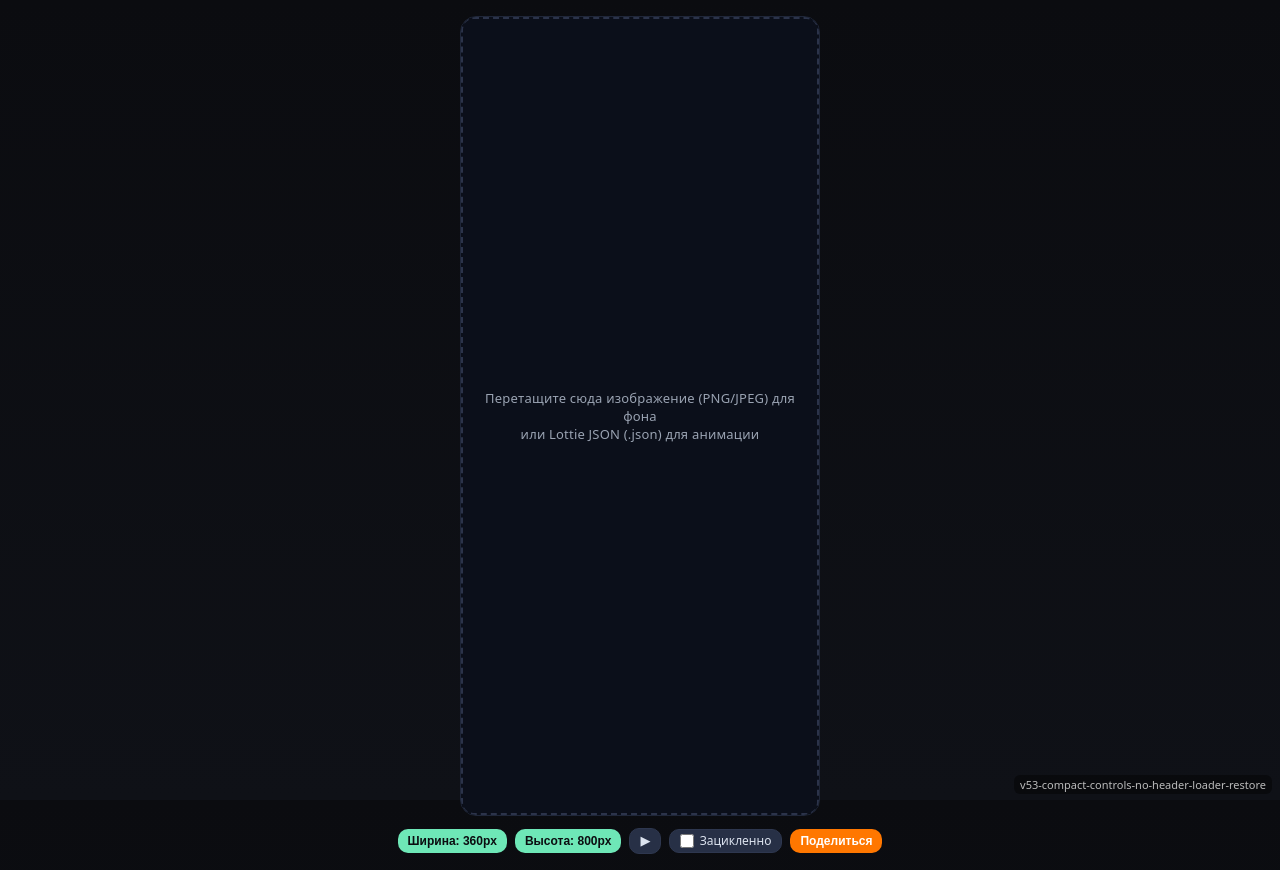
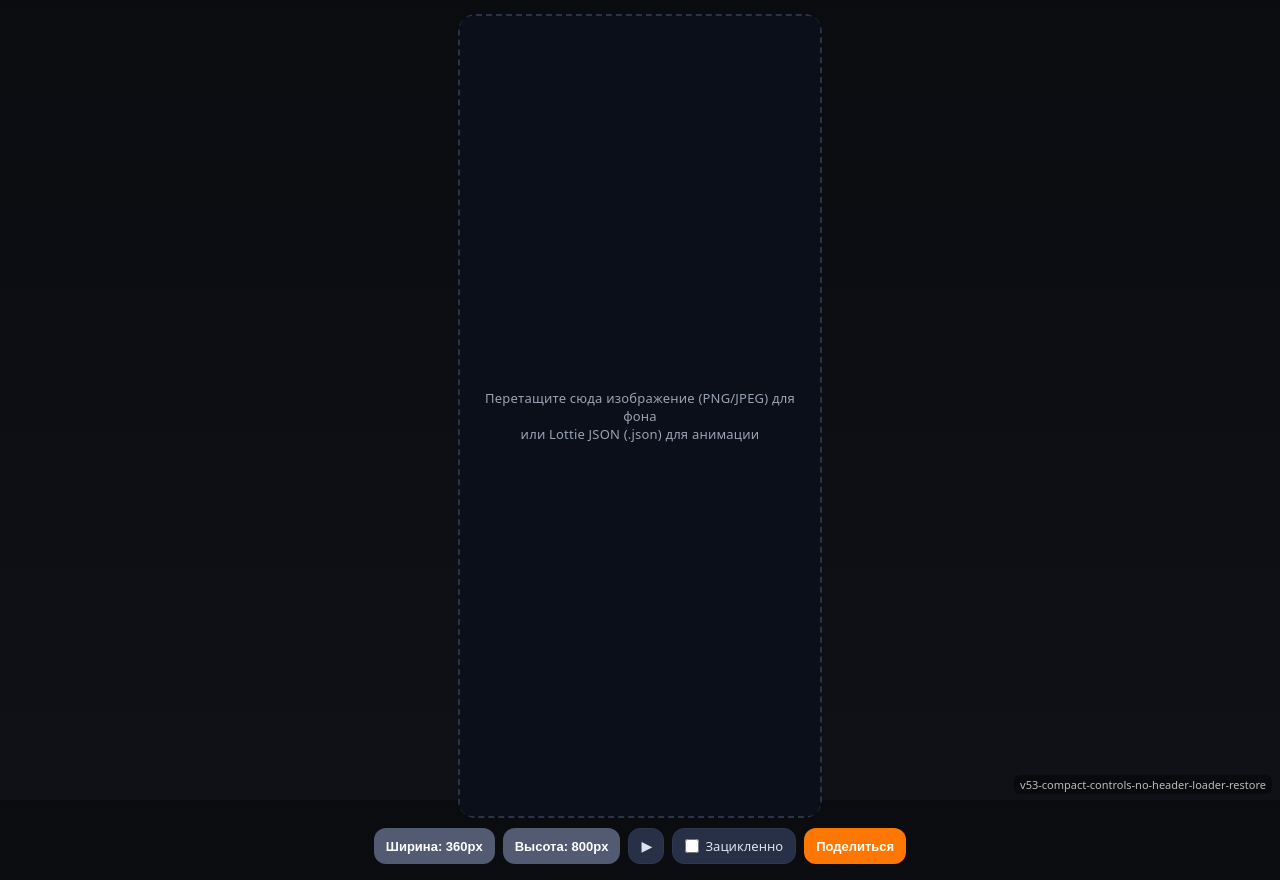
Before and after one commit to Yanflint/wip_lottie_preview, a website: page index.html in a window 1280 px wide. Drawn offline with nearby package versions, Linux system fonts and the light colour scheme.

Commit message:
Update style.css

```diff
--- a/style.css
+++ b/style.css
@@ -1,15 +1,15 @@
 /* ===================== Т О К Е Н Ы  И  Б А З А ===================== */
 :root{
-  --bg:#0b0c10; --panel:#12141b; --muted:#9aa3b2;
-  --accent:#6ee7b7; --accent-2:#8ab4f8; --accent-orange:#FF7700;
+  --bg:#0b0c10; --muted:#9aa3b2;
+  --accent:#6ee7b7; --accent-orange:#FF7700;
   --preview-bg:#0b0f1a;
 
-  /* компактные контролы — ~вдвое меньше прежних */
-  --ctl-h: 24px;
-  --btn-font: 12px;
-  --btn-pad-y: 6px;
-  --btn-pad-x: 10px;
-  --btn-radius: 10px;
+  /* компактные контролы — заданные параметры */
+  --ctl-h: 36px;           /* высота кнопки */
+  --btn-font: 13px;        /* размер шрифта в кнопке */
+  --btn-pad-y: 8px;        /* вертикальный паддинг (страховочный, min-height фиксирует 36px) */
+  --btn-pad-x: 12px;       /* горизонтальный паддинг */
+  --btn-radius: 12px;      /* скругление кнопок */
 }
 
 *{box-sizing:border-box}
@@ -32,11 +32,18 @@ body{
 /* ===================== П Р Е В Ь Ю  L O T T I E ===================== */
 .app{ width:100%; max-width:1000px; display:flex; flex-direction:column; align-items:center; gap:12px; }
 
+/* Только пунктирная обводка вокруг превью.
+   — убираем внутренние бордеры, используем outline (не клипается overflow и повторяет радиус) */
 .wrapper{
   position:relative; width:360px; height:800px;
-  overflow:hidden; background:#000; border:1px solid #1f2638; border-radius:16px;
+  /* было: border:1px solid #1f2638; */
+  border:none;
+  outline:2px dashed #2b334a;         /* ← единственная рамка */
+  outline-offset:0;
+  border-radius:16px;
+  overflow:visible;                    /* чтобы рамку точно не клипало */
 }
-.preview{ position:absolute; inset:0; overflow:hidden; }
+.preview{ position:absolute; inset:0; overflow:hidden; } /* клипим только содержимое, не рамку */
 
 .bg, .lottie-layer{ position:absolute; inset:0; }
 .bg{ overflow:hidden; display:flex; align-items:center; justify-content:center; }
@@ -50,11 +57,12 @@ body{
 }
 .lottie-mount{ width:100%; height:100%; }
 
-/* Плейсхолдер — пунктир */
+/* Плейсхолдер — без обводки, чтобы не было «рамки под рамкой» */
 .placeholder{
   position:absolute; inset:0; display:flex; align-items:center; justify-content:center;
   color:var(--muted); font-size:13px; letter-spacing:.2px; background:var(--preview-bg);
-  border:2px dashed #2b334a; border-radius:12px; text-align:center; padding:12px;
+  /* было: border:2px dashed #2b334a; — убрали */
+  border:none; border-radius:12px; text-align:center; padding:12px;
 }
 .placeholder.hidden{ display:none; }
 
@@ -66,7 +74,7 @@ body{
   background:transparent; padding:0; border:none;
 }
 
-/* Унифицированные кнопки — компактные */
+/* Унифицированные кнопки — параметры из задачи */
 .btn{
   cursor:pointer; border:none; border-radius:var(--btn-radius);
   padding:var(--btn-pad-y) var(--btn-pad-x);
@@ -74,16 +82,20 @@ body{
   min-height:var(--ctl-h);
   display:inline-flex; align-items:center; justify-content:center; gap:6px;
   transition:transform .05s ease, opacity .2s ease, filter .2s ease;
+  color:#0b0c10; background:var(--accent);  /* базовый стиль для несовпадающих */
 }
 .btn:disabled{opacity:.5; cursor:not-allowed}
 .btn:active{transform:translateY(1px)}
 .btn:hover:not(:disabled){ filter:brightness(1.05); }
 
-.btn.primary   { background:var(--accent);      color:#0b0c10; }
+/* Специфические варианты */
 .btn.secondary { background:#273046;            color:#dce3ef; border:1px solid #2e374f; }
 .btn.accent    { background:var(--accent-orange); color:#fff; }
 
-/* Чекбокс контейнер — той же высоты */
+/* Требование: «Ширина» и «Высота» — #525b72 (белый текст) */
+#sizeBtn, #heightBtn { background:#525b72; color:#fff; }
+
+/* Чекбокс контейнер — та же высота/радиус */
 .chk{
   display:inline-flex; align-items:center; gap:6px;
   color:#dce3ef; background:#273046; border:1px solid #2e374f;
@@ -93,7 +105,6 @@ body{
 .chk input{ width:14px; height:14px; margin:0; }
 
 /* ===================== Л О У Д Е Р  Н А  « П О Д Е Л И Т Ь С Я » ===================== */
-/* Яркий спиннер-ринговый индикатор */
 .btn.loading{ opacity:.95; pointer-events:none; position:relative; }
 .btn.loading::after{
   content:""; width:14px; height:14px; margin-left:6px;
@@ -137,7 +148,12 @@ body.is-mobile .page{ padding:0; }
 body.is-mobile .app{ max-width:none; }
 body.is-mobile .controls{ display:none !important; }
 body.is-mobile{ overflow:hidden; }
-body.is-mobile .wrapper{ position:fixed; inset:0; width:100vw; height:100dvh; background:#000; border:none; border-radius:0; }
+body.is-mobile .wrapper{
+  position:fixed; inset:0; width:100vw; height:100dvh; background:#000;
+  /* на мобиле пунктир можно скрыть, если мешает: закомментируй следующую строку по желанию */
+  outline:2px dashed #2b334a;
+  border-radius:0;
+}
 body.is-mobile .preview{
   width:360px;
   left:50%; top:50%; transform-origin:50% 50%;
```
